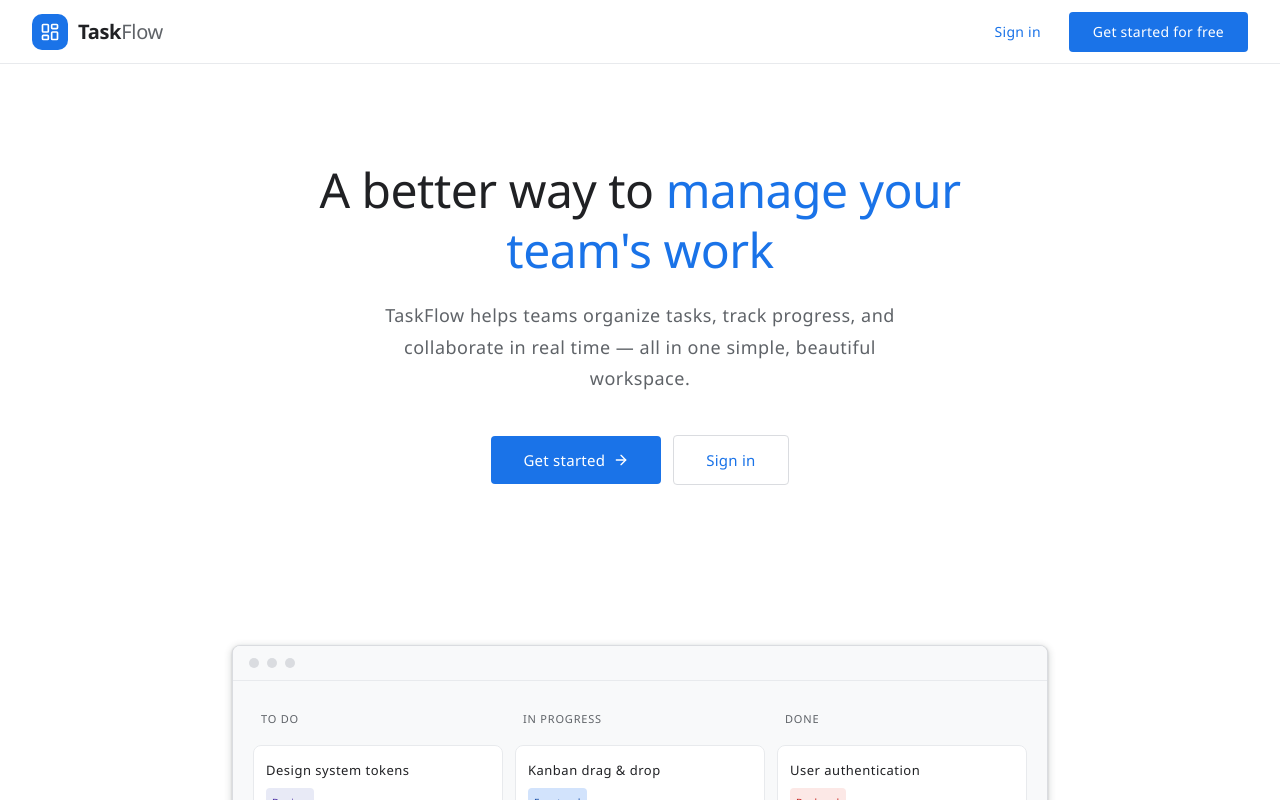
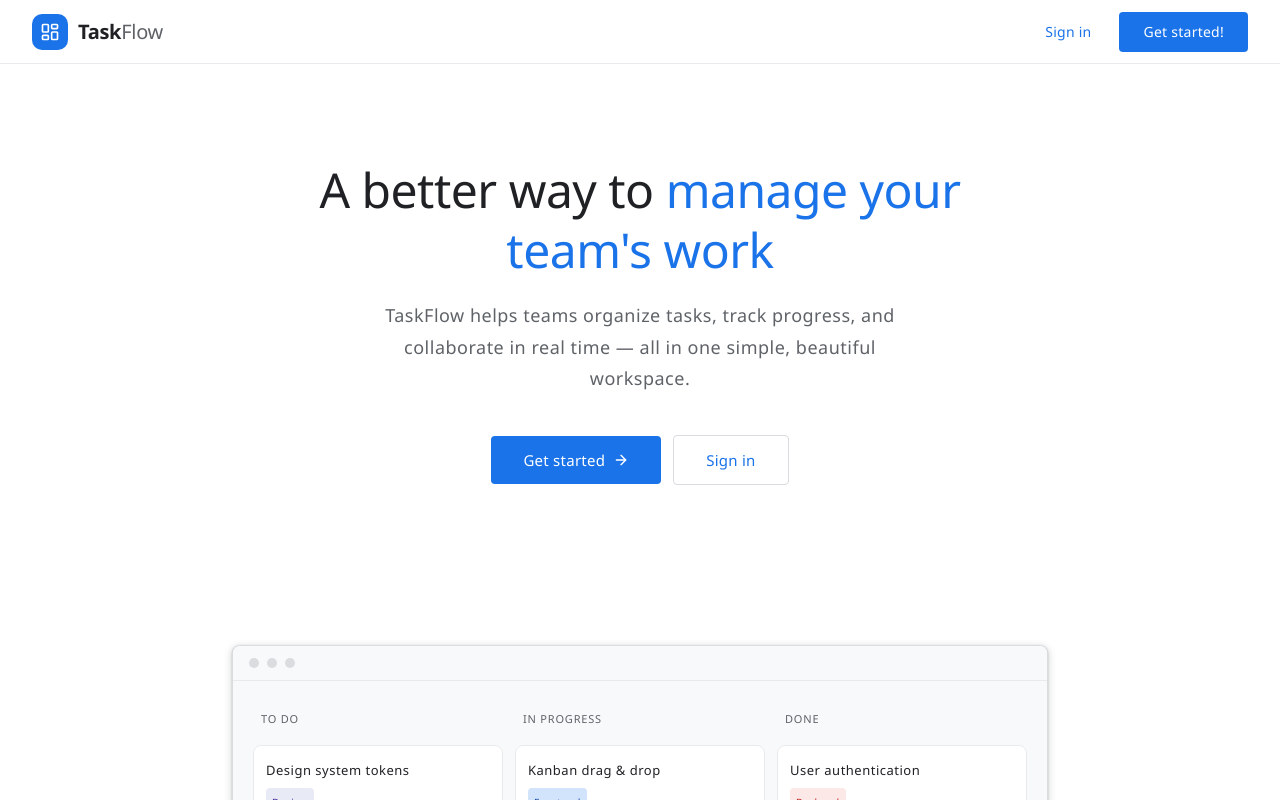
Before and after one commit to vimal004/Hintro-Fullstack-Assignment, a React (Vite) app in the folder frontend/: page / in a window 1280 px wide. Shown: the top 800 px of the page. Built offline with nearby package versions, Linux system fonts and the light colour scheme; a web font is replaced by a local one.

Commit message:
Update signup button text to 'Get started!'

```diff
--- a/frontend/src/pages/LandingPage.jsx
+++ b/frontend/src/pages/LandingPage.jsx
@@ -56,7 +56,7 @@ export default function LandingPage() {
             Sign in
           </Link>
           <Link to="/signup" className="landing__btn landing__btn--primary">
-            Get started for free
+            Get started!
           </Link>
         </div>
       </nav>
```
